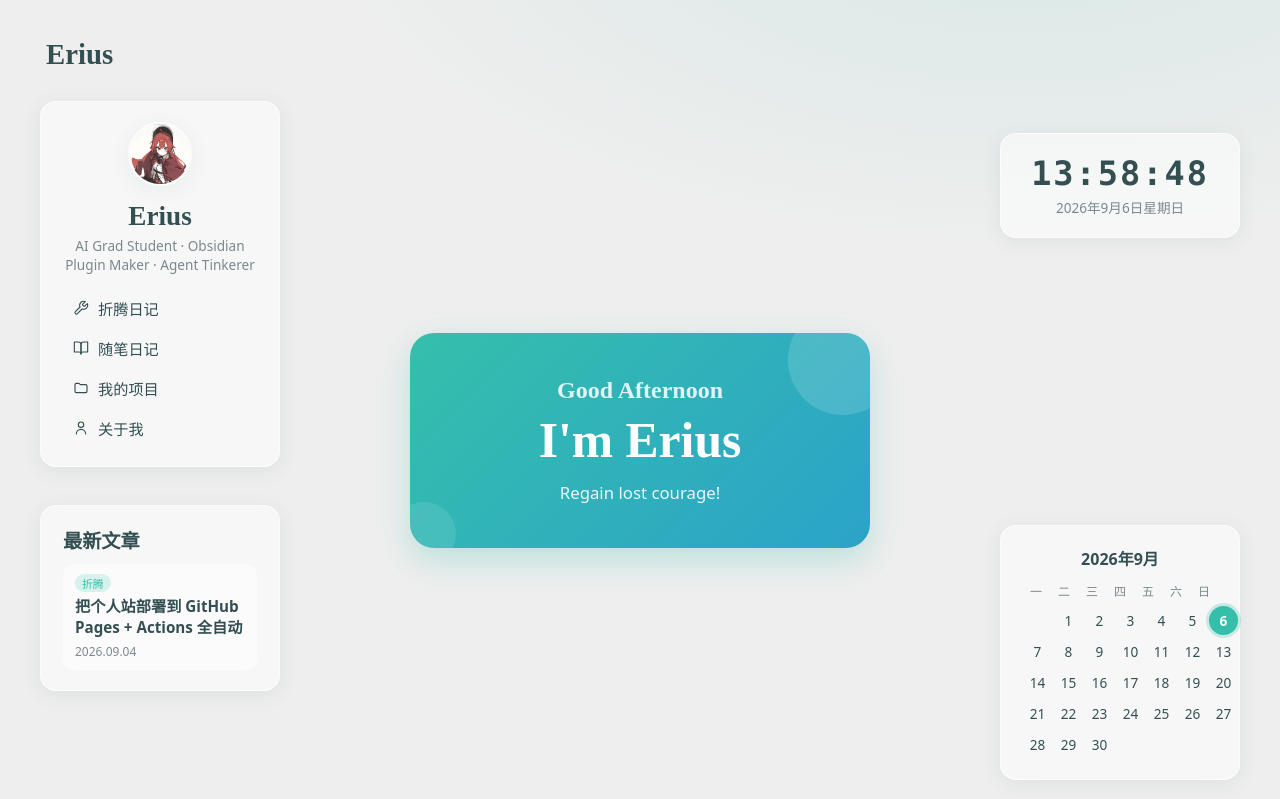
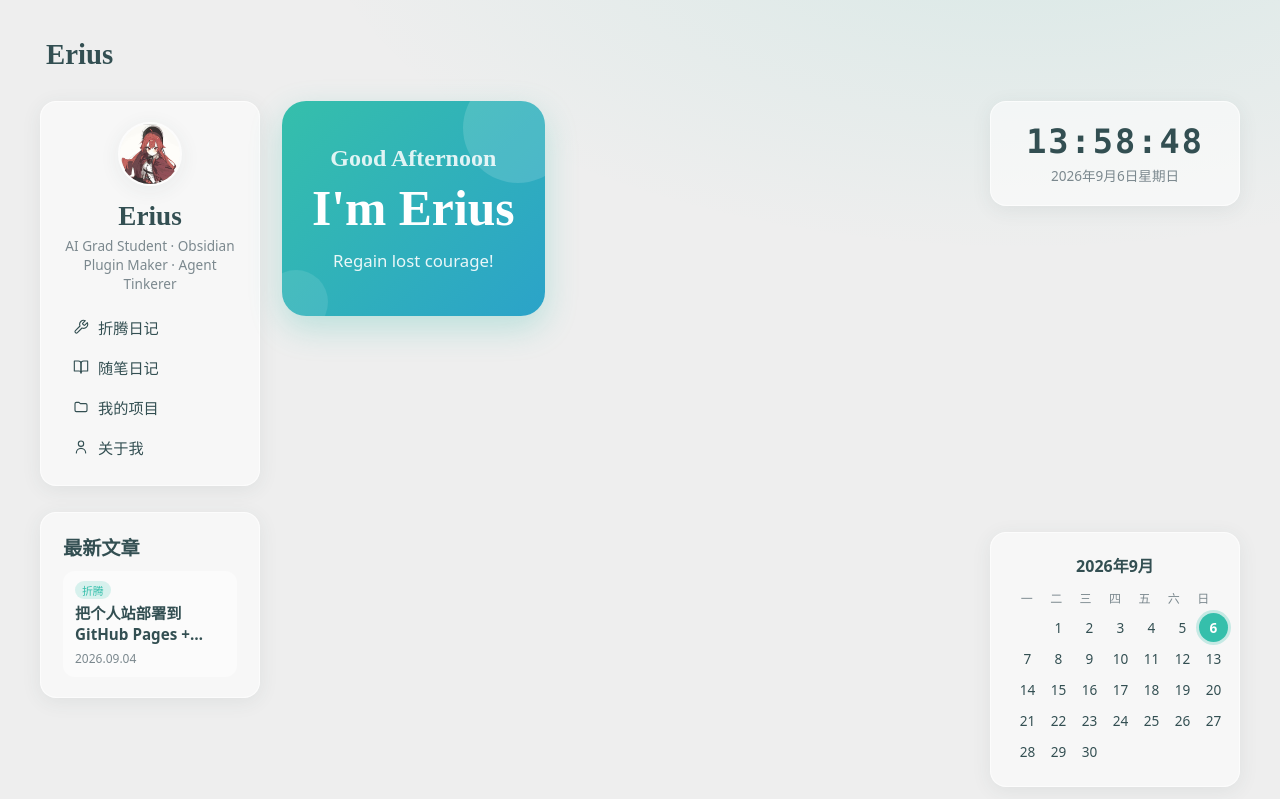
Before and after one commit to GiantAxeint/erius-site, an Astro site in the folder site/: page /home in a window 1280 px wide. Shown: the top 799 px of the page. Built offline with nearby package versions, Linux system fonts and the light colour scheme; Astro itself is replaced by a stand-in of ours; a web font is replaced by a local one.

Commit message:
Revert "tweak(home): 问候卡在中央列 align-self center 居中；左右三列等宽更对称"
This reverts commit 2722412a26d7ad066913b2cb42b58520a84fada9.

```diff
--- a/site/src/pages/home.astro
+++ b/site/src/pages/home.astro
@@ -54,35 +54,38 @@ import { profile, menuItems, socialLinks } from '../data/profile';
       "right";
     gap: 18px;
   }
-  /* 桌面：问候居正中，左右两列等宽环绕 */
+  /* 桌面：问候占中心两列宽度，左右卡片错落为"有中心的散落" */
   @media (min-width: 960px) {
     .dash {
-      grid-template-columns: minmax(200px, 240px) minmax(360px, 1fr) minmax(200px, 240px);
+      /* 中心 2 列宽（问候+社交），左右两窄列环绕 */
+      grid-template-columns: minmax(180px, 220px) 1fr minmax(200px, 250px);
       grid-template-areas:
         "left-top    main     right-top"
         "left-mid    main     right-mid"
-        "left-foot   foot     right-foot";
-      align-items: stretch;
+        ".           foot     right-foot";
+      align-items: start;
       column-gap: 22px;
-      row-gap: 22px;
+      row-gap: 20px;
     }
-    /* 左列：与问候顶对齐；右列：中段往下偏移制造错落；底部边缘贴齐 */
-    .left-top    { margin-top: 0; }
-    .left-mid    { margin-top: 16px; }
-    .left-foot   { margin-top: 8px; }
-    .right-top   { margin-top: 32px; }
-    .right-mid   { margin-top: 36px; }
-    .right-foot  { margin-top: 18px; }
+    /* 让问候卡纵向居中，左右卡互相错开一点更自然（margin 不与动画 transform 冲突） */
+    .left-mid  { margin-top: 6px; }
+    .right-mid { margin-top: 26px; }
+    .right-foot { margin-top: 4px; }
   }
 
-  .center-main { grid-area: main; align-self: center; justify-self: center; width: 100%; max-width: 460px; }
+  .center-main { grid-area: main; }
   .center-foot { grid-area: foot; justify-self: center; }
   .left-top    { grid-area: left-top; }
   .left-mid    { grid-area: left-mid; }
-  .left-foot   { grid-area: left-foot; }
   .right-top   { grid-area: right-top; }
   .right-mid   { grid-area: right-mid; }
   .right-foot  { grid-area: right-foot; }
+
+  /* 问候卡纵向占满中心两格（left-mid 与 main 并排时保持较高视觉重心） */
+  @media (min-width: 960px) {
+    .center-main { display: flex; }
+    .center-main > * { width: 100%; }
+  }
 
   /* ===== 气泡入场动画（参考 lvy010） ===== */
   .bubble {
```
